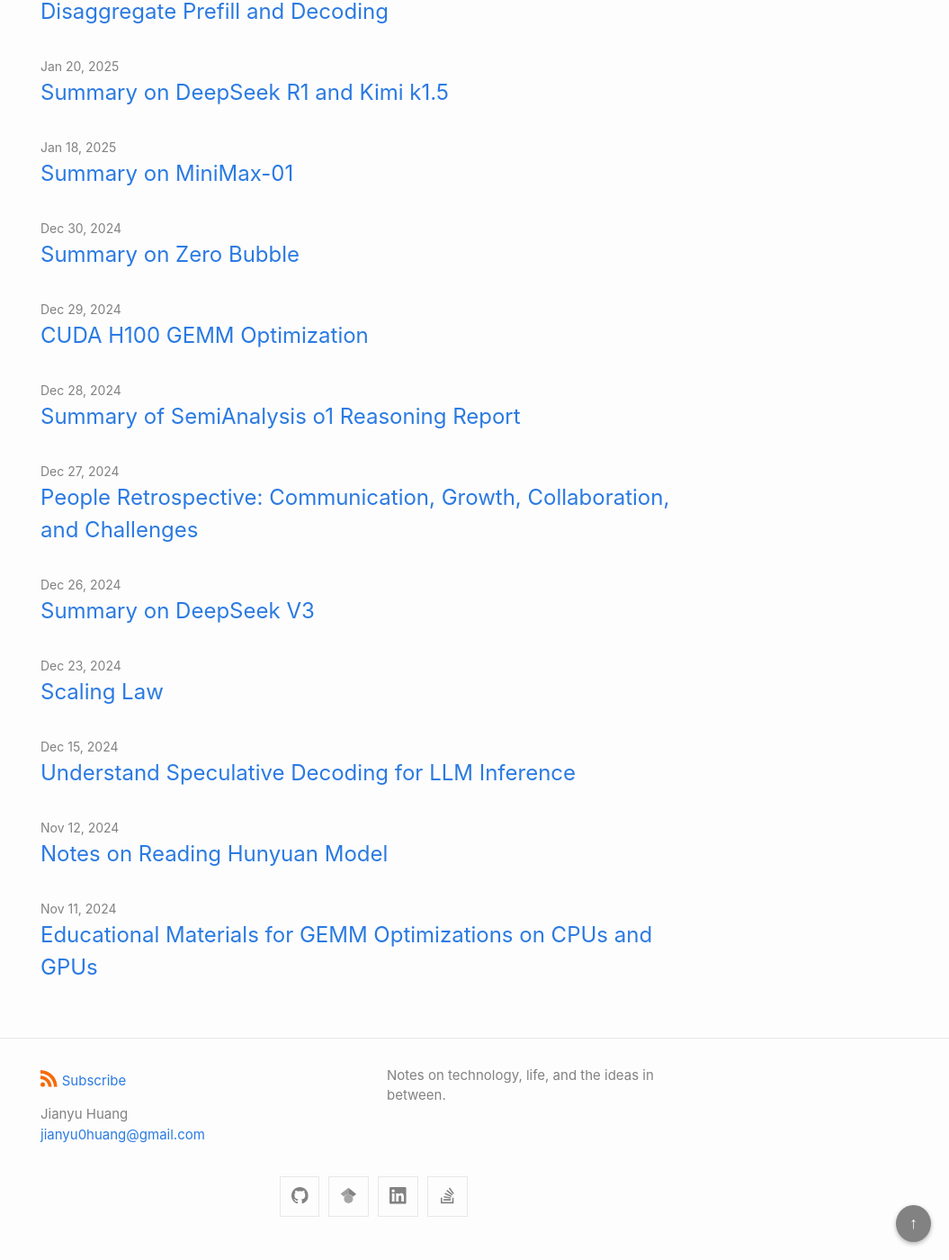
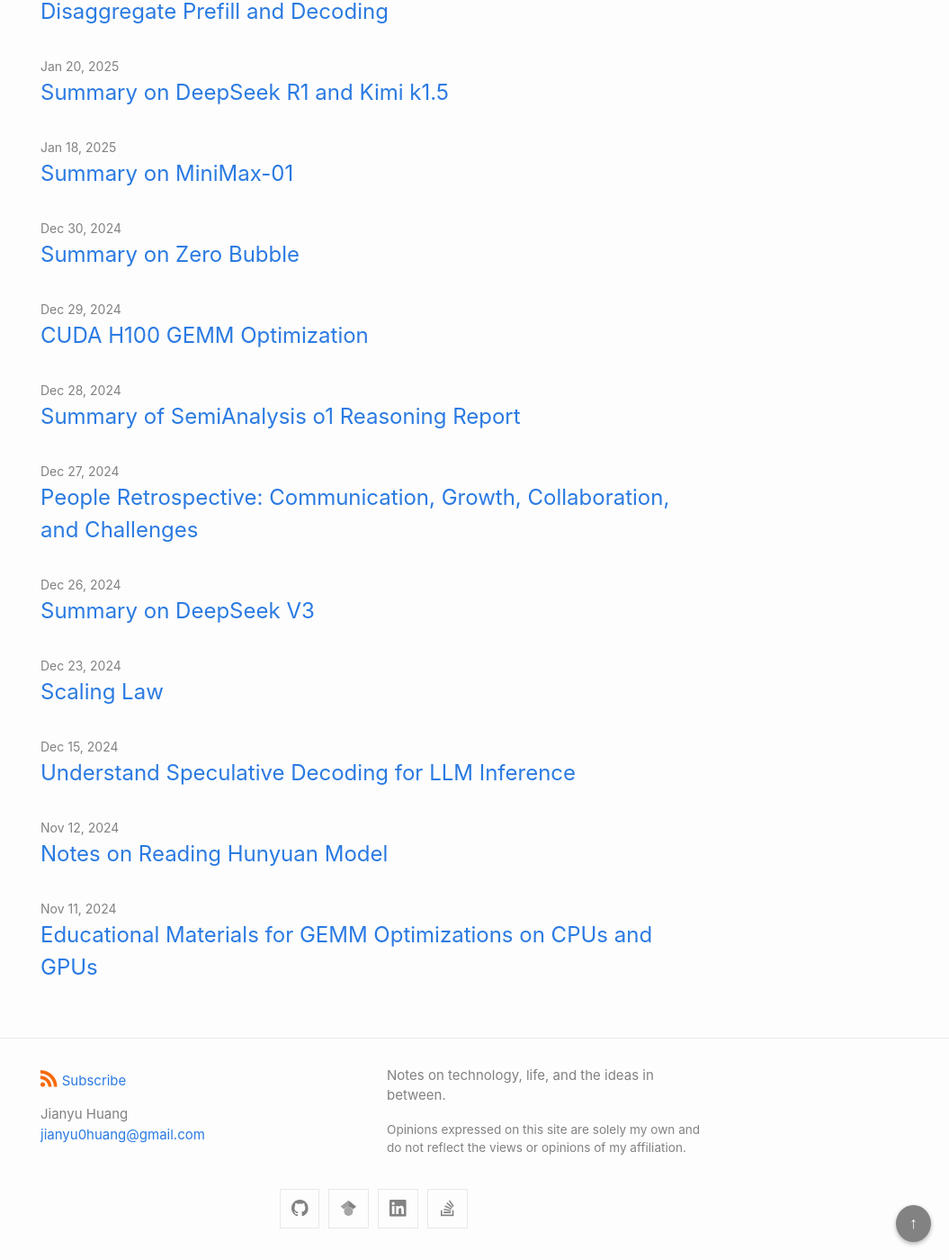
Before and after one commit to jianyuh/jianyuh.github.io, a Jekyll site: the page built from index.markdown, in a window 1280 px wide and 1400 px high, scrolled down 14593 px. Shown: the whole window at 90% size, without its empty margins (225-1280 px from the left). Built offline with Jekyll 4.4.1, drawn with Linux system fonts in a browser that asks for light colours.

Commit message:
disclaimer

```diff
--- a/_includes/footer.html
+++ b/_includes/footer.html
@@ -25,6 +25,9 @@
       </div>
       <div class="footer-col">
         <p>{{ site.description | escape }}</p>
+        <p class="site-disclaimer">
+          Opinions expressed on this site are solely my own and do not reflect the views or opinions of my affiliation.
+        </p>
       </div>
     </div>
 
--- a/_sass/minima/custom-styles.scss
+++ b/_sass/minima/custom-styles.scss
@@ -70,3 +70,9 @@
 #back-to-top:hover {
   filter: brightness(0.8);
 }
+
+.site-disclaimer {
+  margin-top: 1rem;
+  font-size: 0.85rem;
+  line-height: 1.5;
+}
```
